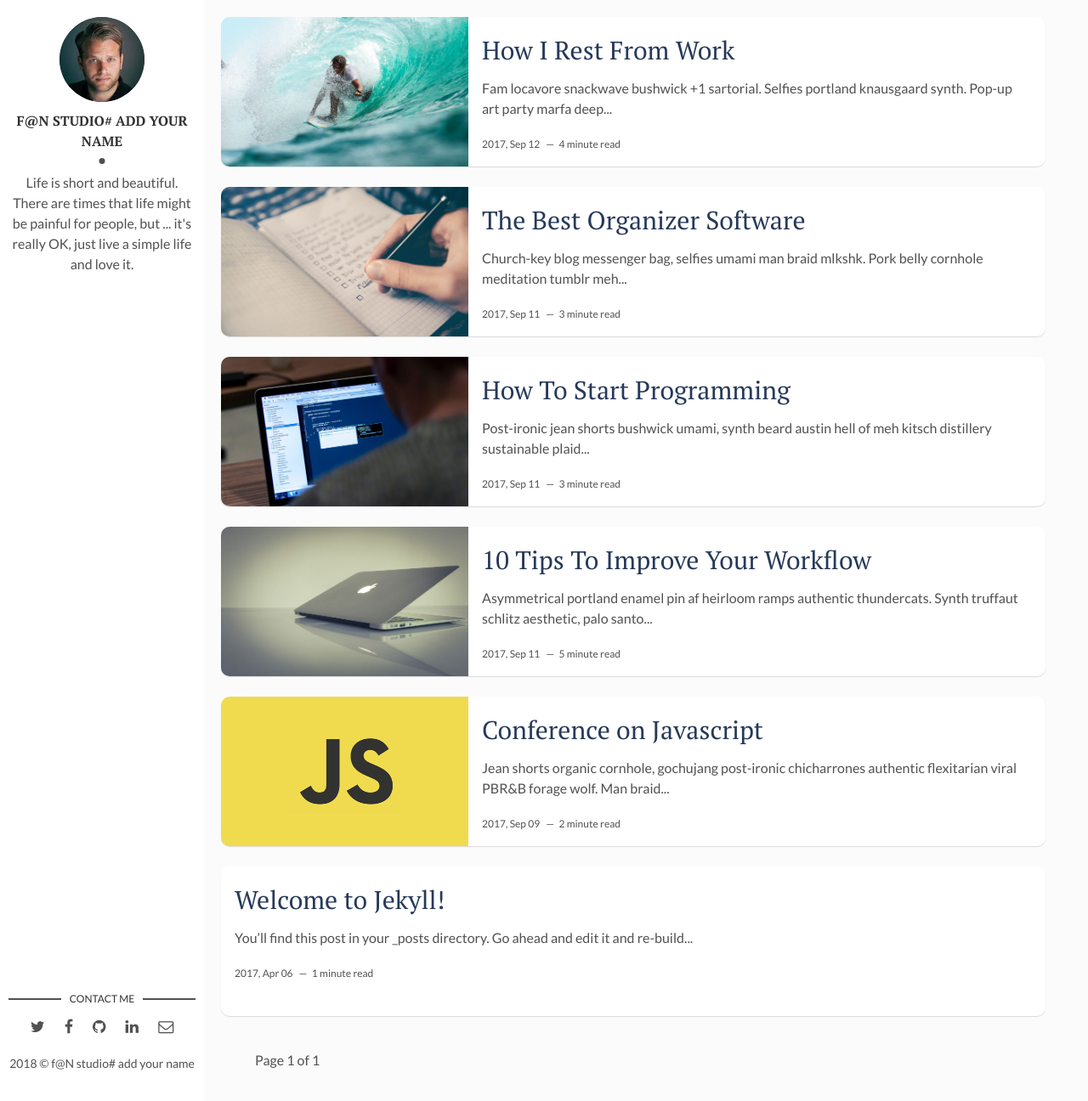
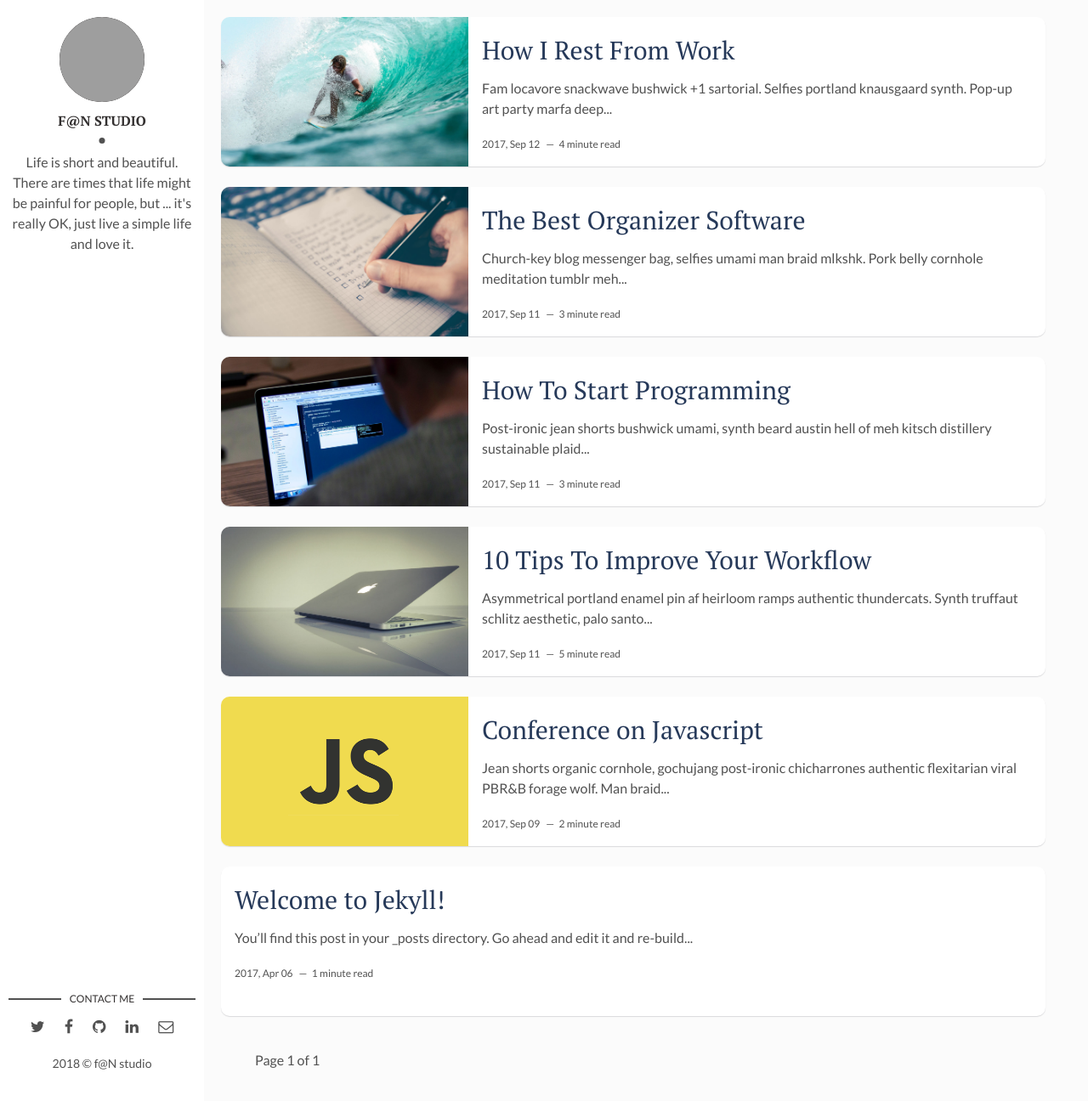
Before and after one commit to wowfrank/wowfrank.github.io, a Jekyll site: the page built from index.html, in a window 1280 px wide and 1296 px high. Shown: the whole window at 85% size. Built offline with Jekyll 4.4.1, drawn with Linux system fonts in a browser that asks for light colours; the list of posts is cut into pages by our own code; grey boxes are pictures that could not be loaded.

Commit message:
Update _config.yml

```diff
--- a/_config.yml
+++ b/_config.yml
@@ -9,8 +9,8 @@
 site-twitter: #if your site has a twitter account, enter it here
 
 # Author Setting
-author: f@N studio# add your name
-author-img: david-freeman.jpg # add your photo
+author: f@N studio # add your name
+author-img: fan-studio.jpg # add your photo
 about-author: Life is short and beautiful. There are times that life might be painful for people, but ... it's really OK, just live a simple life and love it.  # add description
 social-twitter: # add your Twitter handle
 social-facebook: # add your Facebook handle
```
